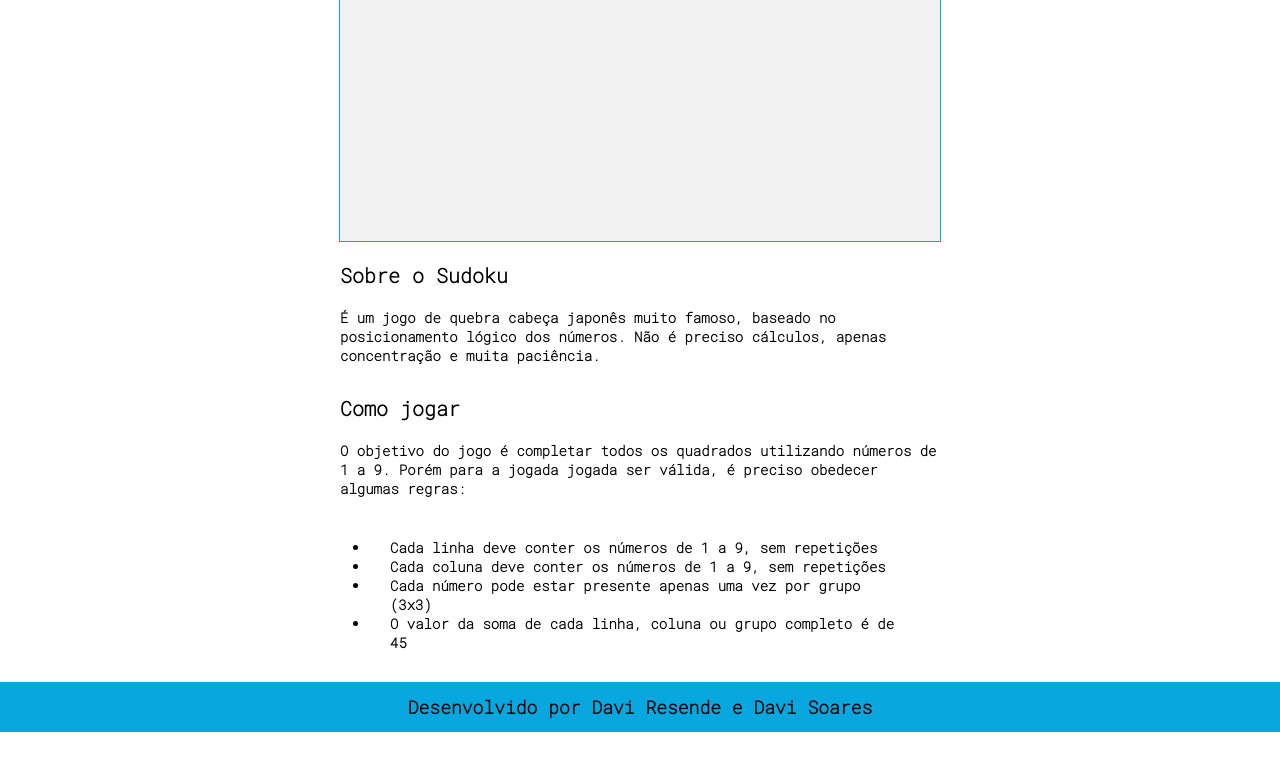
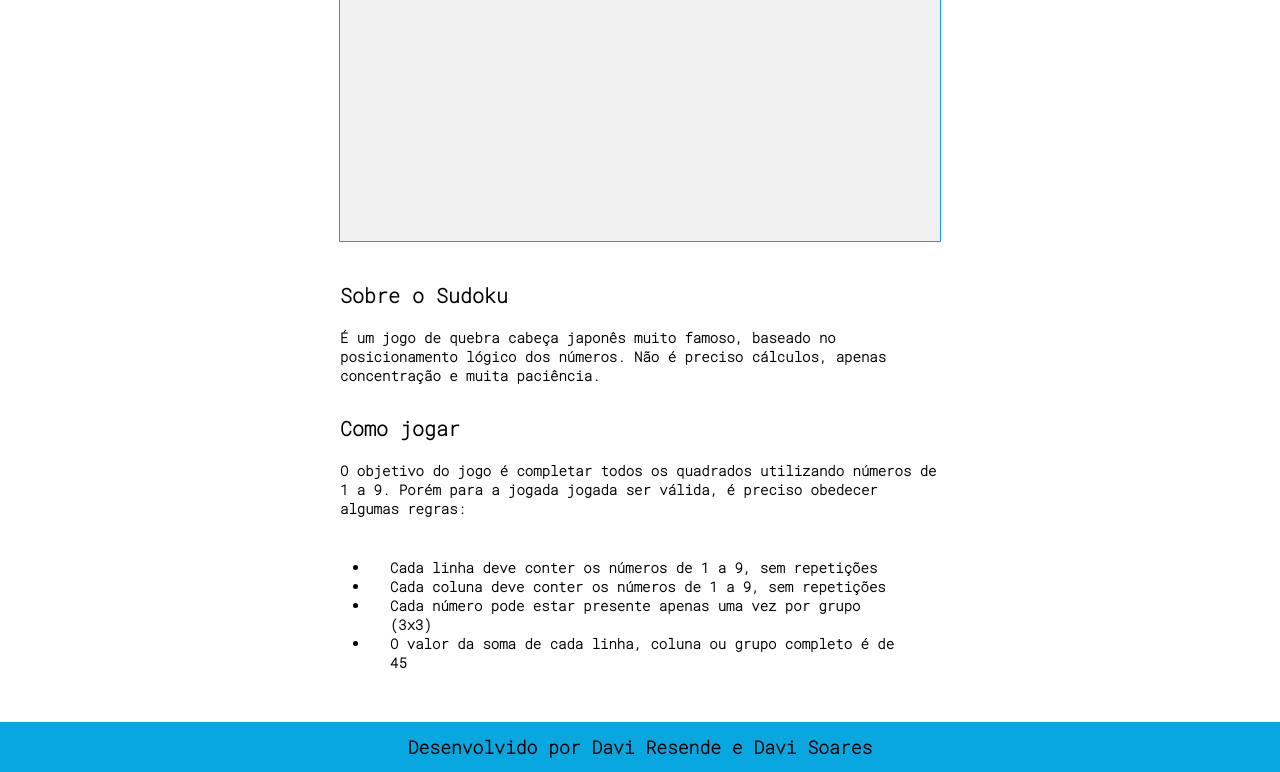
Before and after one commit to davirsreis/Sudoku-PPI1, a plain HTML site: page index.html in a window 1280 px wide. Shown: the part 492-1264 px from the top of the page. Before the commit the page ends 1224 px from the top, so only its background shows below. Drawn offline with nearby package versions, Linux system fonts and the light colour scheme.

Commit message:
final adjustments

```diff
--- a/style.css
+++ b/style.css
@@ -36,6 +36,7 @@ input:hover {
     background-color: rgb(241, 241, 241);
     height: 500px;
     width: 500px;
+    max-width: 500px;
     margin: auto;
     padding: 50px;
     font-family: 'Roboto Mono', monospace;
@@ -101,7 +102,10 @@ input:hover {
 .sec-sobre {
     font-family: 'Roboto Mono', monospace;
     width: 600px;
+    max-width: 600px;
+    height: 100%;
     margin: auto;
+    padding: 20px 0;
 }
 .sec-sobre h2 {
     font-size: 20px;
@@ -133,6 +137,7 @@ ul {
 
 footer {
     width: 100%;
+    max-width: 100%;
     height: 50px;
     position: absolute;
     background-color: #09A7E0;
```
